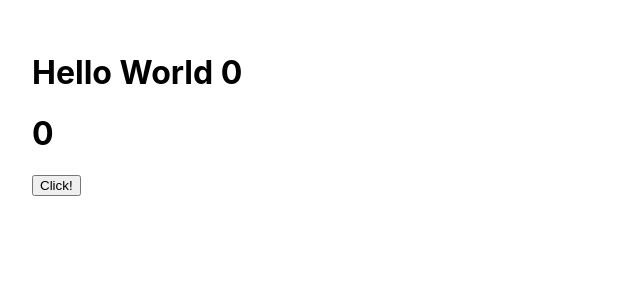
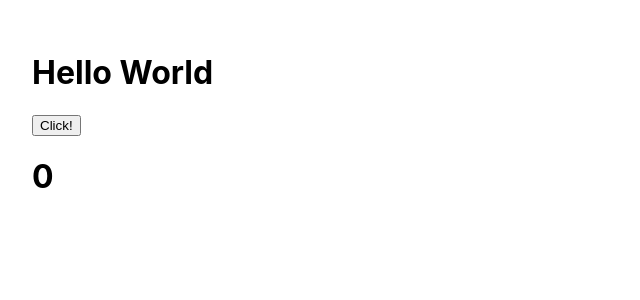
Before and after one commit to saamnguyen/react-2021, a React (Create React App) app: page / in a window 1280 px wide. Shown: the top 300 px of the page, without its empty margins (0-640 px from the left). Built offline with nearby package versions, Linux system fonts and the light colour scheme.

Commit message:
useCallback() hook

```diff
--- a/src/App.js
+++ b/src/App.js
@@ -1,4 +1,4 @@
-import { useState } from "react";
+import { useState, useCallback } from "react";
 import Content from "./Content";
 
 //to do list
@@ -6,15 +6,14 @@
 function App() {
 	const [count, setCount] = useState(0);
 
-	const increase = () => {
-		setCount(count + 1);
-	};
+	const handleIncrease = useCallback(() => {
+		setCount((prev) => prev + 1);
+	}, []);
 
 	return (
 		<div style={{ padding: 32 }}>
-			<Content count={count} />
+			<Content onIncrease={handleIncrease} />
 			<h1>{count}</h1>
-			<button onClick={increase}>Click!</button>
 		</div>
 	);
 }
--- a/src/Content.js
+++ b/src/Content.js
@@ -1,10 +1,11 @@
 import { memo } from "react";
 
-function Content({ count }) {
+function Content({ onIncrease }) {
 	console.log("re-render");
 	return (
 		<div>
-			<h1>Hello World {count}</h1>
+			<h1>Hello World </h1>
+			<button onClick={onIncrease}>Click!</button>
 		</div>
 	);
 }
```
